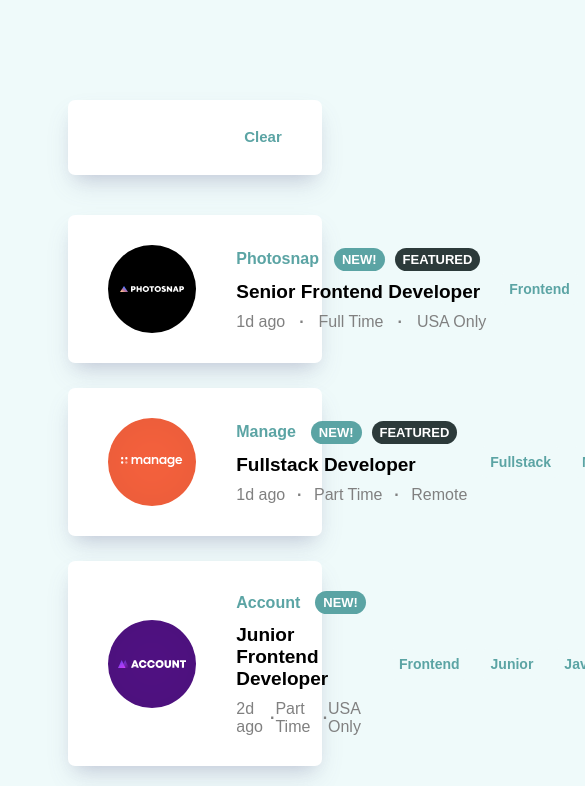
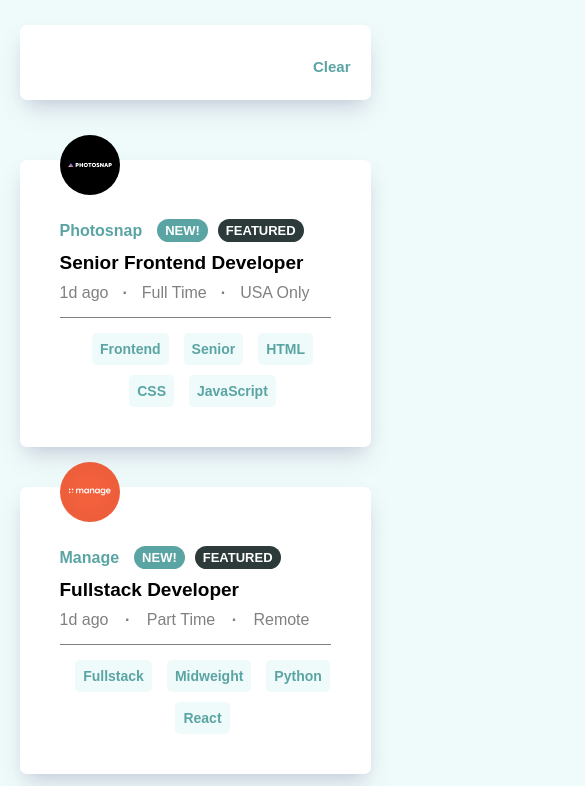
Before and after one commit to LuisDavid1998/JobListingsJSON, a plain HTML site: page index.html in a window 390 px wide. Shown: the top 786 px of the page, 585 px wide, since content can reach past the window. Drawn offline with Linux system fonts and the light colour scheme.

Commit message:
Complete project

```diff
--- /dev/null
+++ b/css/responsive.scss
@@ -0,0 +1,70 @@
+@media (max-width: 1300px){
+    #container{
+        width: 75%;
+
+    }
+}
+
+@media (max-width: 1100px){
+    #container{
+
+        .box-content{
+            flex-wrap: wrap;
+
+            .requires{
+                width: 100%;
+                margin-top: 15px;
+                padding-top: 15px;
+                border-top: 1px solid gray;
+                justify-content: center;
+            }
+        }
+    }
+}
+
+@media (max-width: 700px){
+    #container{
+        margin-top: 60px;
+
+        #search{
+            margin-bottom: 80px;
+            padding: 20px;
+        }
+
+        .box-content{
+            display: block;
+            margin-bottom: 70px;
+
+            .logo{
+                width: 80px;
+                margin-left: 0;
+                margin-bottom: 20px;
+                margin-top: -70px;
+            }
+
+            .main-content{
+                margin-left: 0;
+            }
+        }
+    }
+}
+@media (max-width: 500px){
+    #container{
+        width: 90%;
+        margin-top: 20px;
+
+        #search{
+            margin-bottom: 60px;
+            padding: 20px 10px;
+        }
+
+        .box-content{
+            margin-bottom: 40px;
+
+            .logo{
+                width: 60px;
+                margin-top: -55px;
+            }
+        }
+    }
+}
--- a/css/styles.scss
+++ b/css/styles.scss
@@ -50,23 +50,13 @@ $dark:hsl(180, 14%, 20%);
 
         #skills{
             display: flex;
-
-            .cross{
-                padding: 8px;
-                background: $primary;
-                border-top-right-radius: 5px;
-                border-bottom-right-radius: 5px;
-                cursor: pointer;
-                transition: all 500ms ease;
-            }
-            .cross:hover{
-                background: $dark;
-            }
+            flex-wrap: wrap;
 
             .category{
                 margin-right: 20px;
                 display: flex;
                 align-items: center;
+                margin-bottom: 10px;
                 display: none;
             }
         }
@@ -80,6 +70,7 @@ $dark:hsl(180, 14%, 20%);
             color: $primary;
             font-weight: bold;
             font-size: 15px;
+            margin: auto 10px;
             cursor: pointer;
             transition: all 800ms ease;
         }
@@ -148,9 +139,11 @@ $dark:hsl(180, 14%, 20%);
             display: flex;
             justify-content:end;
             align-items: center;
+            flex-wrap: wrap;
 
             .req{
                 margin-left: 15px;
+                margin-bottom: 10px;
                 cursor: pointer;
                 transition: all 500ms ease;
             }
@@ -159,7 +152,5 @@ $dark:hsl(180, 14%, 20%);
                 color: white;
             }
         }
-
     }
-
 }
--- a/index.html
+++ b/index.html
@@ -6,6 +6,7 @@
   <meta name="viewport" content="width=device-width, initial-scale=1.0">
   <link rel="icon" type="image/png" sizes="32x32" href="img/favicon-32x32.png">
   <link rel="stylesheet" href="css/styles.css">
+  <link rel="stylesheet" href="css/responsive.css">
   <title>Job Listings - Luis David Jimenez Martinez</title>
 </head>
 
@@ -19,67 +20,67 @@
       <div id="skills">
         <div class="category" category="frontend">
           <p class="require skill-up">Frontend</p>
-          <img src="img/icon-remove.svg" alt="Cross" class="cross">
+
         </div>
         <div class="category" category="backend">
           <p class="require skill-up">Backend</p>
-          <img src="img/icon-remove.svg" alt="Cross" class="cross">
+
         </div>
         <div class="category" category="fullstack">
           <p class="require skill-up">Fullstack</p>
-          <img src="img/icon-remove.svg" alt="Cross" class="cross">
+
         </div>
         <div class="category" category="junior">
           <p class="require skill-up">Junior</p>
-          <img src="img/icon-remove.svg" alt="Cross" class="cross">
+
         </div>
         <div class="category" category="midweight">
           <p class="require skill-up">Midweight</p>
-          <img src="img/icon-remove.svg" alt="Cross" class="cross">
+
         </div>
         <div class="category" category="senior">
           <p class="require skill-up">Senior</p>
-          <img src="img/icon-remove.svg" alt="Cross" class="cross">
+
         </div>
         <div class="category" category="python">
           <p class="require skill-up">Python</p>
-          <img src="img/icon-remove.svg" alt="Cross" class="cross">
+
         </div>
         <div class="category" category="ruby">
           <p class="require skill-up">Ruby</p>
-          <img src="img/icon-remove.svg" alt="Cross" class="cross">
+
         </div>
         <div class="category" category="javascript">
           <p class="require skill-up">JavaScript</p>
-          <img src="img/icon-remove.svg" alt="Cross" class="cross">
+
         </div>
         <div class="category" category="html">
           <p class="require skill-up">HMTL</p>
-          <img src="img/icon-remove.svg" alt="Cross" class="cross">
+
         </div>
         <div class="category" category="css">
           <p class="require skill-up">CSS</p>
-          <img src="img/icon-remove.svg" alt="Cross" class="cross">
+
         </div>
         <div class="category" category="react">
           <p class="require skill-up">React</p>
-          <img src="img/icon-remove.svg" alt="Cross" class="cross">
+
         </div>
         <div class="category" category="sass">
           <p class="require skill-up">Sass</p>
-          <img src="img/icon-remove.svg" alt="Cross" class="cross">
+
         </div>
         <div class="category" category="vue">
           <p class="require skill-up">Vue</p>
-          <img src="img/icon-remove.svg" alt="Cross" class="cross">
+
         </div>
         <div class="category" category="django">
           <p class="require skill-up">Django</p>
-          <img src="img/icon-remove.svg" alt="Cross" class="cross">
+
         </div>
         <div class="category" category="ror">
           <p class="require skill-up">RoR</p>
-          <img src="img/icon-remove.svg" alt="Cross" class="cross">
+
         </div>
       </div>
 
```
Also changed, not shown: css/responsive.css (added), css/styles.css, 2 other files.
